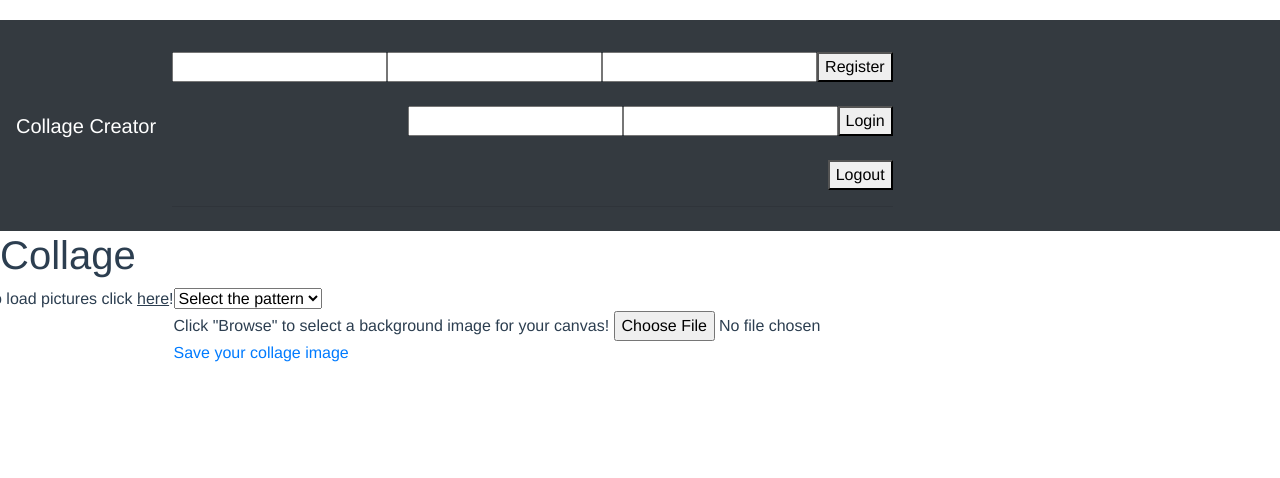
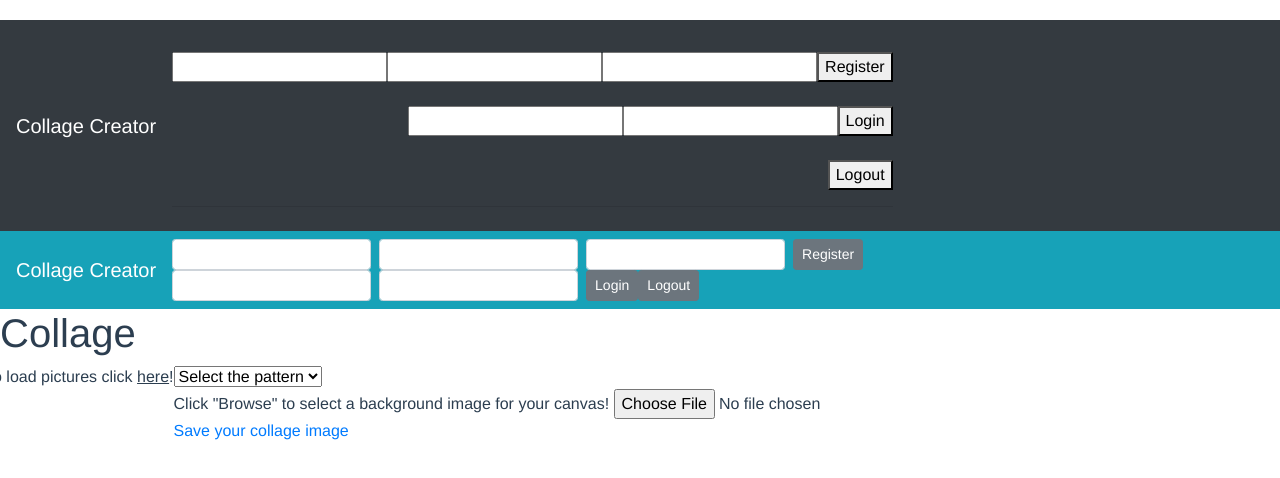
Before and after one commit to Drewblue78/collage, a Vue app: page / in a window 1280 px wide. Shown: the top 478 px of the page. Built offline with nearby package versions, Linux system fonts and the light colour scheme.

Commit message:
new nav not align right yet

```diff
--- a/src/components/Nav.vue
+++ b/src/components/Nav.vue
@@ -1,5 +1,6 @@
 <template>
-  <nav class="navbar navbar-expand-lg navbar-dark bg-dark">
+  <div>
+    <b-navbar class="navbar navbar-expand-lg navbar-dark bg-dark">
       <a class="navbar-brand" href="#">Collage Creator</a>
       <button
         class="navbar-toggler"
@@ -32,7 +33,75 @@
         </form>
         <hr />
       </div>
-  </nav>
+    </b-navbar>
+    <div>
+      <b-navbar toggleable="lg" type="dark" variant="info">
+        <b-navbar-brand href="#">Collage Creator</b-navbar-brand>
+
+        <b-navbar-toggle target="nav-collapse"></b-navbar-toggle>
+        <b-collapse id="nav-collapse" is-nav>
+          <!-- Right aligned nav items -->
+          <b-navbar-nav class="ml-auto">
+            <b-nav-form align="right">
+              <b-form-input
+                action="http://localhost:3000/auth/register"
+                method="post"
+                name="username"
+                size="sm"
+                class="mr-sm-2"
+                placeholder=""
+              ></b-form-input>
+              <b-form-input
+                name="password"
+                type="password"
+                size="sm"
+                class="mr-sm-2"
+                placeholder=""
+              ></b-form-input>
+              <b-form-input
+                name="verify"
+                type="password"
+                size="sm"
+                class="mr-sm-2"
+                placeholder=""
+              ></b-form-input>
+
+              <b-button size="sm" class="my-2 my-sm-0" type="submit"
+                >Register</b-button
+              >
+              <b-nav-form>
+                <b-form-input
+                  action="http://localhost:3000/auth/login"
+                  method="post"
+                  name="username"
+                  size="sm"
+                  class="mr-sm-2"
+                  placeholder=""
+                ></b-form-input>
+                <b-form-input
+                  name="password"
+                  type="password"
+                  size="sm"
+                  class="mr-sm-2"
+                  placeholder=""
+                ></b-form-input>
+                <b-button size="sm" class="my-2 my-sm-0" type="submit"
+                  >Login</b-button
+                >
+              </b-nav-form>
+              <b-form
+                action="http://localhost:3000/auth/logout"
+                method="post"
+              ></b-form>
+              <b-button size="sm" class="my-2 my-sm-0" type="submit"
+                >Logout</b-button
+              >
+            </b-nav-form>
+          </b-navbar-nav>
+        </b-collapse>
+      </b-navbar>
+    </div>
+  </div>
 </template>
 
 <script>
```
Lines whose indentation alone changed are shown as unchanged.
